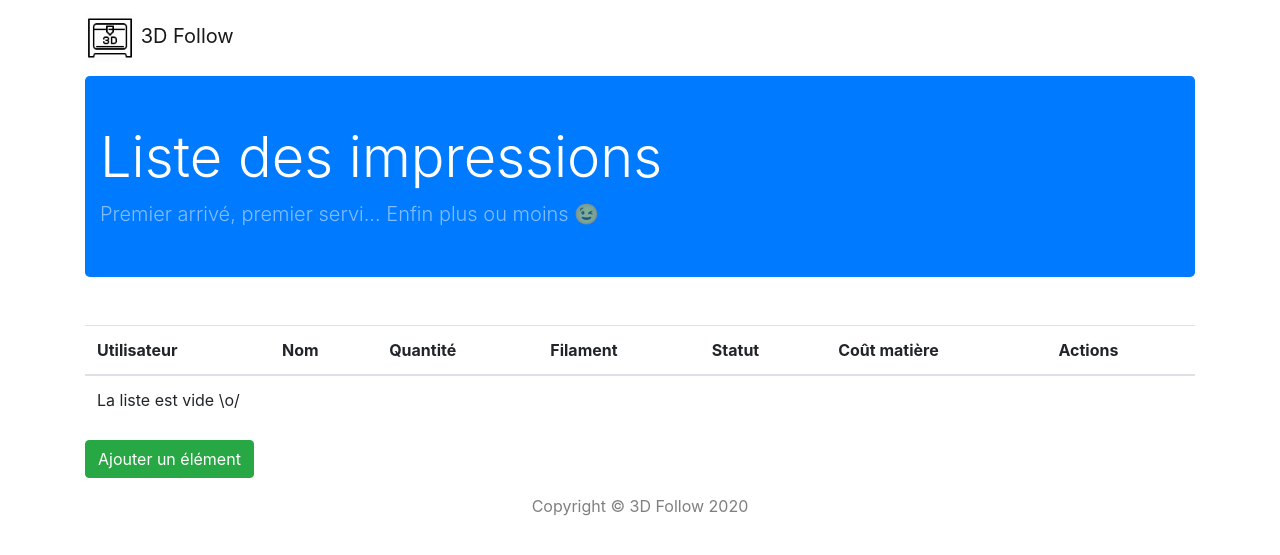
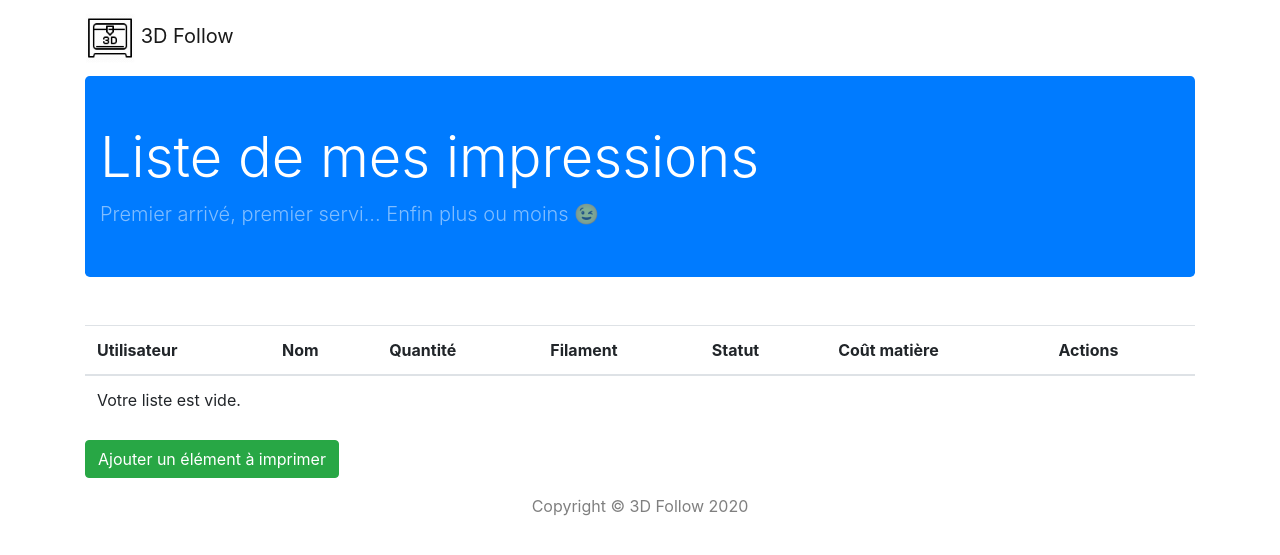
Before and after one commit to pyrech/3dfollow, a Symfony app: template templates/print_item/index.html.twig in a window 1280 px wide. Shown: the top 555 px of the page. Run offline with Twig, Linux system fonts and the light colour scheme; the template is opened without the code that fills it, so the values that code supplies are empty; some libraries are stand-ins or nearby versions.

Commit message:
Only display one's items

```diff
--- a/src/Controller/PrintItemController.php
+++ b/src/Controller/PrintItemController.php
@@ -18,7 +18,7 @@ class PrintItemController extends AbstractController
     public function index(PrintItemRepository $printItemRepository): Response
     {
         return $this->render('print_item/index.html.twig', [
-            'print_items' => $printItemRepository->findAll(),
+            'print_items' => $printItemRepository->findAllForUser($this->getUser()),
         ]);
     }
 
@@ -89,7 +89,7 @@ class PrintItemController extends AbstractController
     {
         $user = $this->getUser();
 
-        if (!$user || $user->getUsername() !== $printItem->getUser()->getUsername()) {
+        if (!$user || $user->getId() !== $printItem->getUser()->getId()) {
             throw $this->createNotFoundException();
         }
     }
--- a/templates/print_item/index.html.twig
+++ b/templates/print_item/index.html.twig
@@ -1,6 +1,6 @@
 {% extends 'base.html.twig' %}
 
-{% block title %}Liste impressions{% endblock %}
+{% block title %}Liste de mes impressions{% endblock %}
 
 {% block body %}
     <div class="container">
@@ -8,7 +8,7 @@
             <div class="container h-100">
                 <div class="row h-100 align-items-center">
                     <div class="col-lg-12">
-                        <h1 class="display-4 text-white mt-5 mb-2">Liste des impressions</h1>
+                        <h1 class="display-4 text-white mt-5 mb-2">Liste de mes impressions</h1>
                         <p class="lead mb-5 text-white-50">Premier arrivé, premier servi... Enfin plus ou moins 😉</p>
                     </div>
                 </div>
@@ -59,12 +59,12 @@
                 </tr>
             {% else %}
                 <tr>
-                    <td colspan="6">La liste est vide \o/</td>
+                    <td colspan="6">Votre liste est vide.</td>
                 </tr>
             {% endfor %}
             </tbody>
         </table>
 
-        <a href="{{ path('print_item_new') }}" class="btn btn-success">Ajouter un élément</a>
+        <a href="{{ path('print_item_new') }}" class="btn btn-success">Ajouter un élément à imprimer</a>
     </div>
 {% endblock %}
```
Also changed, not shown: src/Repository/PrintItemRepository.php (+11 -0 lines).
